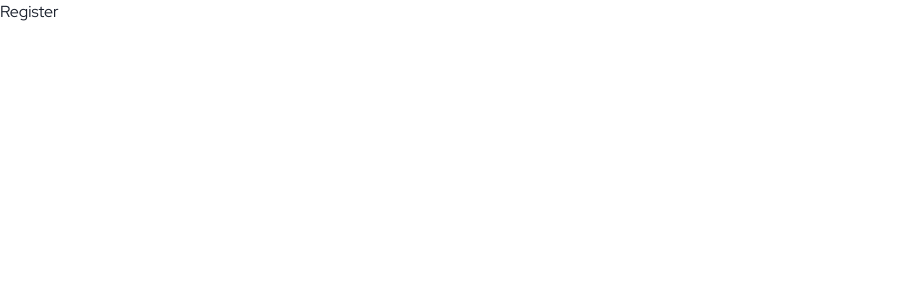
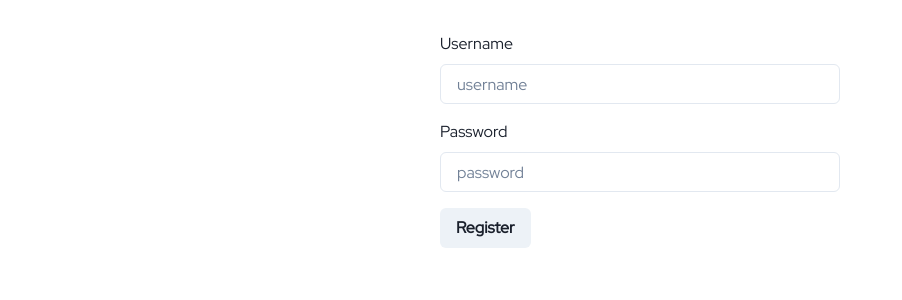
Before and after one commit to johnmarion1126/cratedigging, a Next.js app in the folder client/: page /register in a window 1280 px wide. Shown: the top 300 px of the page, without its empty margins (0-902 px from the left). Built offline with nearby package versions, Linux system fonts and the light colour scheme; no server answers.

Commit message:
Add elements and styling to register page

```diff
--- a/client/src/pages/register.tsx
+++ b/client/src/pages/register.tsx
@@ -1,11 +1,43 @@
 import React from 'react';
+import { Form, Formik } from 'formik';
+import { Box, Button } from '@chakra-ui/react';
+
+import Wrapper from '../components/Wrapper';
+import InputField from '../atoms/InputField';
 
 interface registerProps {}
 
 const Register: React.FC<registerProps> = () => (
-  <div>
-    Register
-  </div>
+  <Wrapper variant="small">
+    <Formik
+      initialValues={{ username: '', password: '' }}
+      // eslint-disable-next-line no-unused-vars
+      onSubmit={async (values, { setErrors }) => {
+        console.log(values);
+      }}
+    >
+      {({ isSubmitting }) => (
+        <Form>
+          <InputField
+            name="username"
+            placeholder="username"
+            label="Username"
+          />
+          <Box mt={4}>
+            <InputField
+              name="password"
+              placeholder="password"
+              label="Password"
+              type="password"
+            />
+          </Box>
+          <Button type="submit" mt={4} isLoading={isSubmitting}>
+            Register
+          </Button>
+        </Form>
+      )}
+    </Formik>
+  </Wrapper>
 );
 
 export default Register;
```
